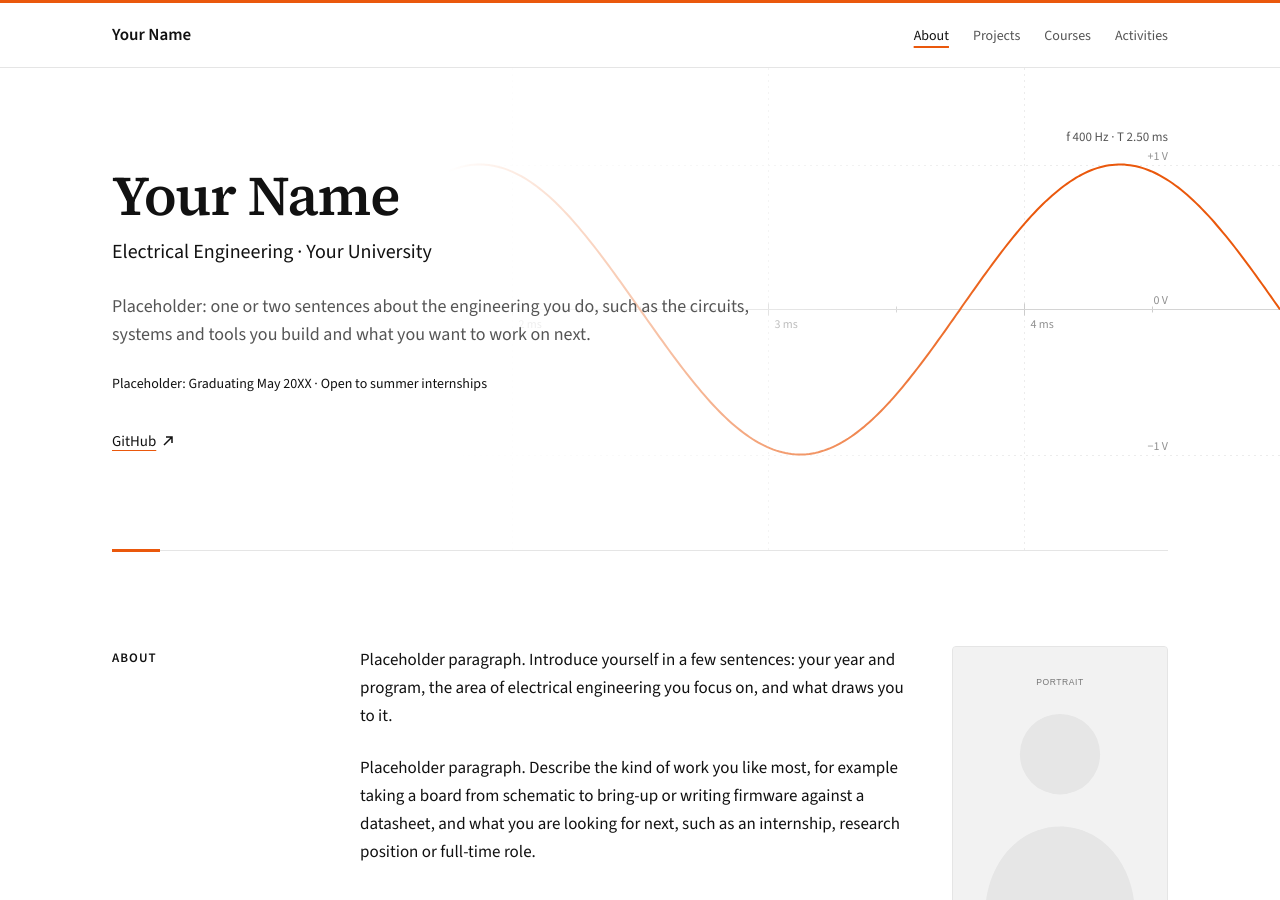
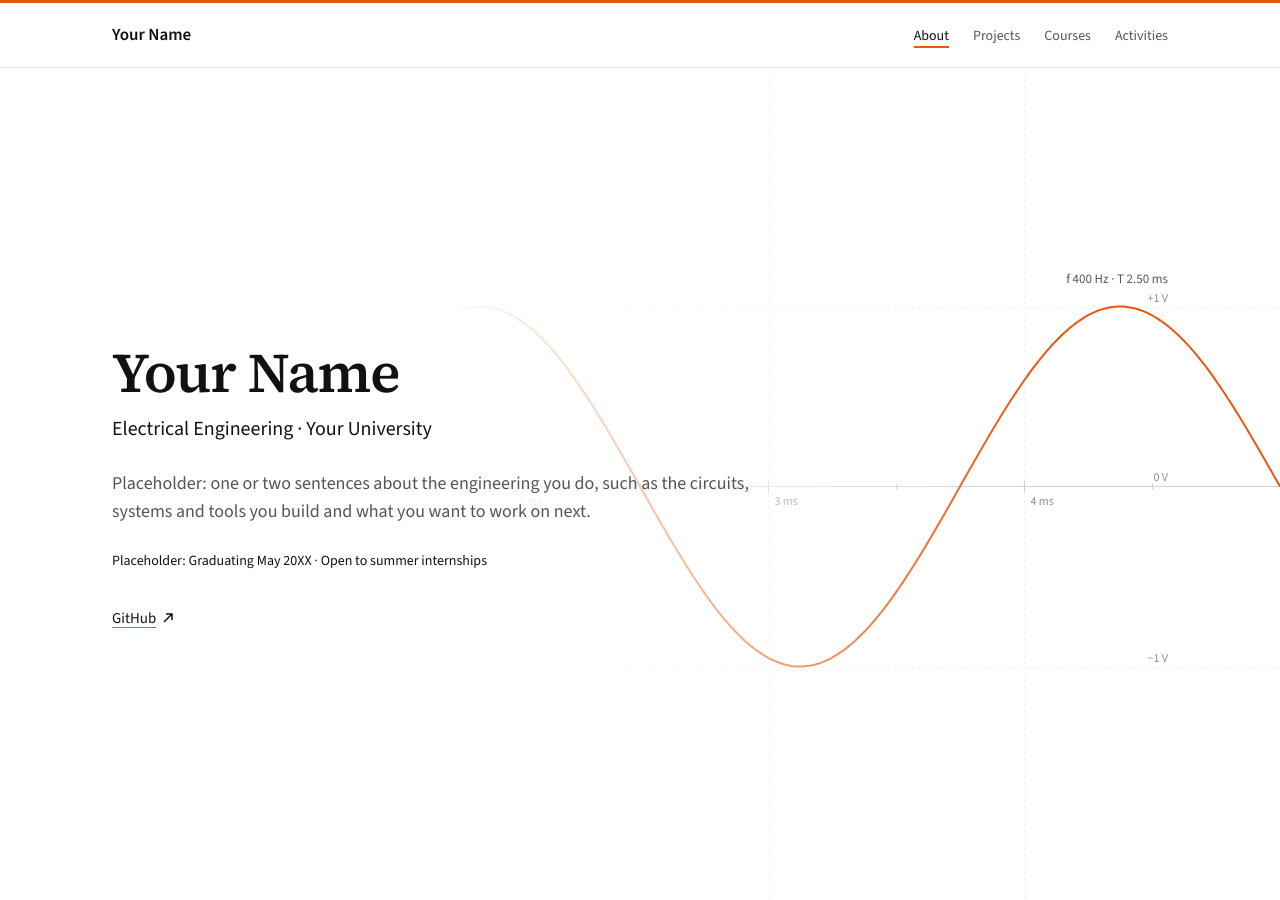
Before and after one commit to CZuschmidt/portfolio_website, a Jekyll site: the page built from index.md, in a window 1280 px wide and 900 px high. Built offline with Jekyll 4.4.1, drawn with Linux system fonts in a browser that asks for light colours.

Commit message:
Full-screen hero and more scroll-sensitive wave
- Hero fills the viewport below the header on first load (svh units so
  mobile browser bars don't cause a jump), content centred vertically
- Wave frequency now rises 400 Hz -> 2.4 kHz over 450 px of scrolling
  (about 2x the previous rate) with slightly faster easing; amplitude is
  capped so the taller hero doesn't produce an oversized wave

Co-Authored-By: Claude Opus 5.5 <noreply@anthropic.com>
Claude-Session: https://claude.ai/code/session_01NuFFSmApdk2J76eGh2bMky

```diff
--- a/assets/css/main.css
+++ b/assets/css/main.css
@@ -238,7 +238,23 @@ main:focus { outline: none; }
 
 /* Sine wave behind the intro: full width, no frame. A mask fades it out
    toward the text on the left (and toward the bottom on narrow screens). */
-.hero { position: relative; overflow: hidden; }
+/* On first load the hero fills the screen below the header. */
+.hero {
+  position: relative;
+  overflow: hidden;
+  display: flex;
+  flex-direction: column;
+  justify-content: center;
+  min-height: calc(100vh - var(--header-h));
+  min-height: calc(100svh - var(--header-h));
+}
+@media (max-width: 639px) {
+  /* the header wraps to two rows on phones */
+  .hero {
+    min-height: calc(100vh - 96px);
+    min-height: calc(100svh - 96px);
+  }
+}
 .hero__text { position: relative; }
 .hero__wave {
   position: absolute;
--- a/assets/js/main.js
+++ b/assets/js/main.js
@@ -143,7 +143,7 @@
 })();
 
 // Sine wave behind the intro, plotted on faint scope-style axes. The screen
-// spans 5 ms; scrolling raises the frequency from 400 Hz to 1.8 kHz. The SVG
+// spans 5 ms; scrolling raises the frequency from 400 Hz to 2.4 kHz. The SVG
 // is drawn in real pixels (re-laid out on resize) so labels never stretch.
 // The wave eases toward its target and only redraws while the hero is on
 // screen and the wave is still changing.
@@ -161,8 +161,8 @@
   var text = document.querySelector(".hero__text");
 
   var SPAN_MS = 5;                 // time across the full width
-  var F_MIN = 400, F_MAX = 1800;   // Hz: top of page / fully scrolled
-  var RANGE = 600;                 // px of scrolling from F_MIN to F_MAX
+  var F_MIN = 400, F_MAX = 2400;   // Hz: top of page / fully scrolled
+  var RANGE = 450;                 // px of scrolling from F_MIN to F_MAX
   var ANCHOR = 0.75;               // phase is pinned at 75% of the width
 
   var w = 0, h = 0, mid = 0, amp = 0, right = 0;
@@ -180,7 +180,7 @@
     h = box.height;
     if (!w || !h) return;
     mid = Math.round(h * 0.5) + 0.5;
-    amp = Math.round(h * 0.3);
+    amp = Math.round(Math.min(h * 0.3, 180));
     // right-hand labels line up with the right edge of the page content
     var pad = parseFloat(getComputedStyle(text).paddingRight) || 0;
     right = Math.min(w - 16, text.getBoundingClientRect().right - pad - box.left);
@@ -254,7 +254,7 @@
 
   function frame() {
     var goal = target();
-    freq += (goal - freq) * 0.2;
+    freq += (goal - freq) * 0.25;
     if (Math.abs(goal - freq) < 0.5) freq = goal;
     render(freq);
     if (freq === goal || !onScreen) {
```
